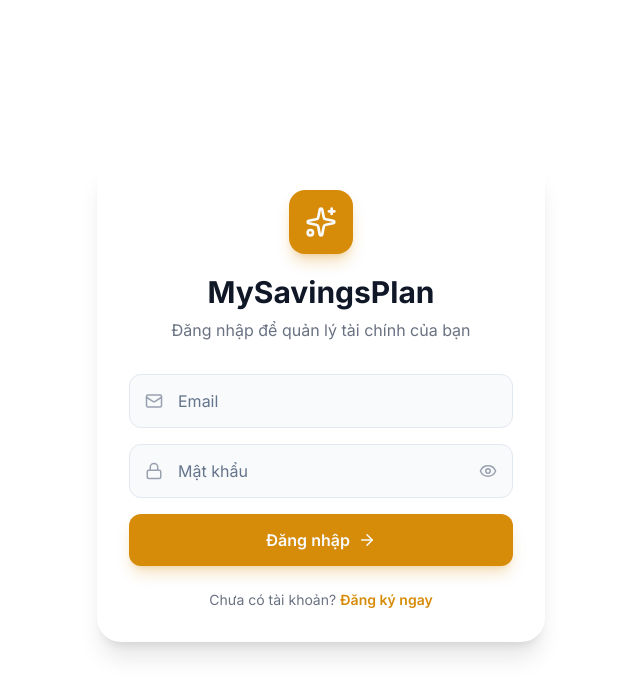
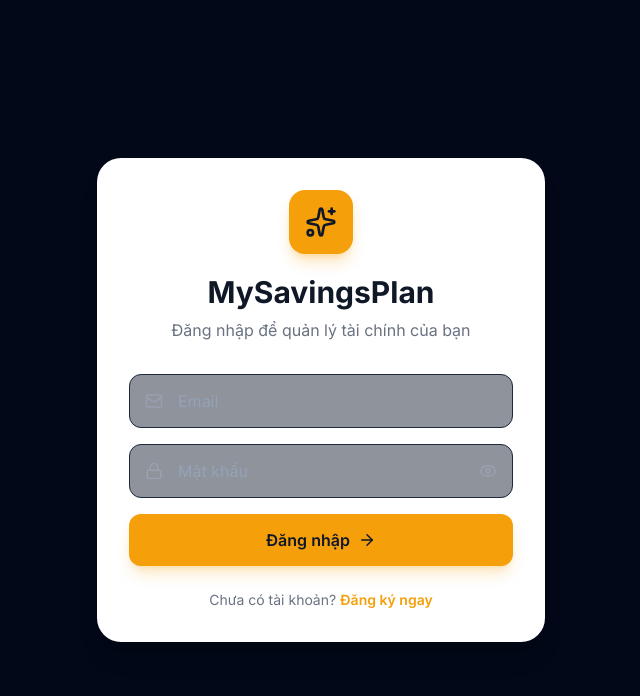
Before and after one commit to noway165/mysavingplan, a Next.js app: page / in a window 1280 px wide. Shown: the top 696 px of the page, without its empty margins (319-959 px from the left). Built offline with nearby package versions, Linux system fonts and the light colour scheme; no server answers.

Commit message:
feat: replace peachpuff with pastel pink and lock application to dark mode

```diff
--- a/src/app/globals.css
+++ b/src/app/globals.css
@@ -83,24 +83,24 @@
     --ring: 38 92.4% 50.2%;
   }
 
-  /* PeachPuff Theme */
-  .theme-peachpuff {
-    --primary: 28 86% 65%;
-    --primary-foreground: 28 90% 15%;
-    --ring: 28 86% 65%;
-    --background: 28 50% 98%;
-    --card: 28 40% 100%;
-    --muted: 28 40% 92%;
-    --border: 28 30% 85%;
+  /* Pastel Pink Theme */
+  .theme-pastelpink {
+    --primary: 340 85% 75%;
+    --primary-foreground: 340 90% 15%;
+    --ring: 340 85% 75%;
+    --background: 340 50% 98%;
+    --card: 340 40% 100%;
+    --muted: 340 40% 94%;
+    --border: 340 30% 88%;
   }
-  .dark.theme-peachpuff {
-    --primary: 28 86% 75%;
-    --primary-foreground: 28 90% 15%;
-    --ring: 28 86% 75%;
-    --background: 28 30% 8%;
-    --card: 28 30% 12%;
-    --muted: 28 30% 16%;
-    --border: 28 30% 20%;
+  .dark.theme-pastelpink {
+    --primary: 340 85% 80%;
+    --primary-foreground: 340 90% 15%;
+    --ring: 340 85% 80%;
+    --background: 340 30% 8%;
+    --card: 340 30% 12%;
+    --muted: 340 30% 16%;
+    --border: 340 30% 20%;
   }
 
   /* Slate Theme */
--- a/src/app/settings/page.tsx
+++ b/src/app/settings/page.tsx
@@ -16,33 +16,6 @@ export default function SettingsPage() {
 
       <div className="bg-card rounded-2xl shadow-sm border border-border divide-y divide-border">
 
-        {/* Theme Settings */}
-        <div className="p-6 flex flex-col sm:flex-row sm:items-center justify-between gap-4">
-          <div className="flex items-center gap-4">
-            <div className="h-12 w-12 rounded-xl bg-primary/10 flex items-center justify-center text-primary">
-              {theme === 'dark' ? <Moon size={24} /> : <Sun size={24} />}
-            </div>
-            <div>
-              <h3 className="font-semibold text-foreground text-lg">{t('dark_mode')}</h3>
-              <p className="text-muted-foreground text-sm">{t('dark_mode_desc')}</p>
-            </div>
-          </div>
-          <div className="flex bg-muted p-1 rounded-xl w-full sm:w-auto">
-            <button
-              onClick={() => setTheme('light')}
-              className={`flex-1 sm:flex-none px-6 py-2 text-sm font-medium rounded-lg transition-colors ${theme === 'light' ? 'bg-background text-foreground shadow-sm' : 'text-muted-foreground hover:text-foreground'}`}
-            >
-              Sáng
-            </button>
-            <button
-              onClick={() => setTheme('dark')}
-              className={`flex-1 sm:flex-none px-6 py-2 text-sm font-medium rounded-lg transition-colors ${theme === 'dark' ? 'bg-background text-foreground shadow-sm' : 'text-muted-foreground hover:text-foreground'}`}
-            >
-              Tối
-            </button>
-          </div>
-        </div>
-
         {/* Color Settings */}
         <div className="p-6 flex flex-col sm:flex-row sm:items-center justify-between gap-4">
           <div className="flex items-center gap-4">
@@ -57,7 +30,7 @@ export default function SettingsPage() {
           <div className="grid grid-cols-2 sm:grid-cols-3 gap-3 w-full mt-4 sm:mt-0">
             {([
               { id: 'default', name: 'Hổ phách', color: 'bg-amber-500' },
-              { id: 'peachpuff', name: 'Hồng đào', color: 'bg-[#FFDAB9]' },
+              { id: 'pastelpink', name: 'Hồng phấn', color: 'bg-[#FFC0CB]' },
               { id: 'slate', name: 'Xám đá', color: 'bg-slate-500' },
               { id: 'limegreen', name: 'Xanh chanh', color: 'bg-[#32CD32]' },
               { id: 'orangered', name: 'Cam đỏ', color: 'bg-[#FF4500]' },
--- a/src/context/SettingsContext.tsx
+++ b/src/context/SettingsContext.tsx
@@ -8,7 +8,7 @@ import { Locale, TranslationKeys, t as i18n_t } from "@/lib/i18n"
 import { doc as firestoreDoc, getDoc as firestoreGetDoc, setDoc as firestoreSetDoc } from "firebase/firestore"
 
 export type Theme = "light" | "dark"
-export type ColorTheme = "default" | "peachpuff" | "slate" | "limegreen" | "orangered" | "whitesmoke" | "amethyst"
+export type ColorTheme = "default" | "pastelpink" | "slate" | "limegreen" | "orangered" | "whitesmoke" | "amethyst"
 export type Currency = "VND" | "USD" | "EUR"
 
 type SettingsContextType = {
@@ -39,7 +39,7 @@ const SettingsContext = createContext<SettingsContextType>({
 
 export function SettingsProvider({ children }: { children: React.ReactNode }) {
   const { user } = useAuth()
-  const [theme, setThemeState] = useState<Theme>("light")
+  const [theme, setThemeState] = useState<Theme>("dark") // Always default to dark
   const [colorTheme, setColorThemeState] = useState<ColorTheme>("default")
   const [locale, setLocaleState] = useState<Locale>("vi")
   const [currency, setCurrencyState] = useState<Currency>("VND")
@@ -57,8 +57,11 @@ export function SettingsProvider({ children }: { children: React.ReactNode }) {
         const docSnap = await firestoreGetDoc(docRef)
         if (docSnap.exists()) {
           const data = docSnap.data()
-          if (data.theme) setThemeState(data.theme as Theme)
-          if (data.colorTheme) setColorThemeState(data.colorTheme as ColorTheme)
+          if (data.theme) setThemeState("dark") // Force dark
+          if (data.colorTheme) {
+            // Migrate peachpuff to pastelpink
+            setColorThemeState(data.colorTheme === "peachpuff" ? "pastelpink" : data.colorTheme as ColorTheme)
+          }
           if (data.locale) setLocaleState(data.locale as Locale)
           if (data.currency) setCurrencyState(data.currency as Currency)
         }
@@ -76,11 +79,10 @@ export function SettingsProvider({ children }: { children: React.ReactNode }) {
     const html = document.documentElement
 
     // Remove old classes
-    html.classList.remove("dark", "theme-peachpuff", "theme-slate", "theme-limegreen", "theme-orangered", "theme-whitesmoke", "theme-amethyst")
+    html.classList.remove("dark", "theme-peachpuff", "theme-pastelpink", "theme-slate", "theme-limegreen", "theme-orangered", "theme-whitesmoke", "theme-amethyst")
 
-    if (theme === "dark") {
-      html.classList.add("dark")
-    }
+    // Always add dark mode
+    html.classList.add("dark")
     if (colorTheme !== "default") {
       html.classList.add(`theme-${colorTheme}`)
     }
```
